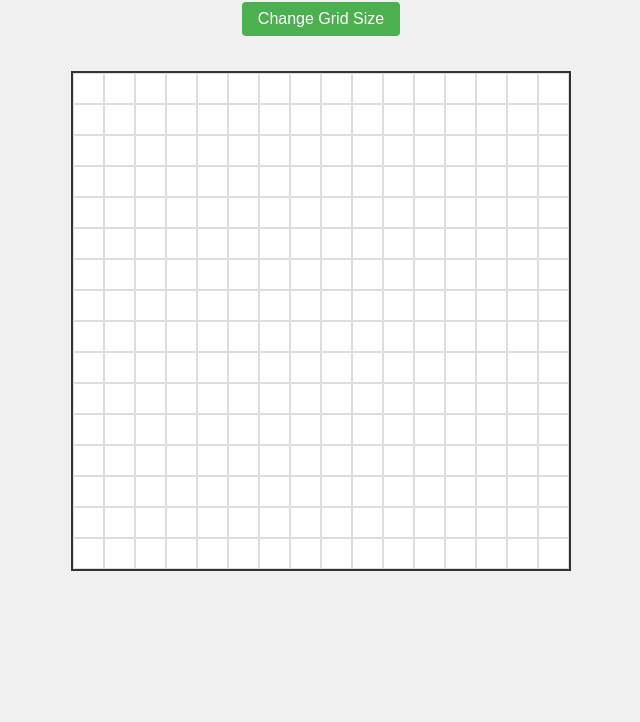
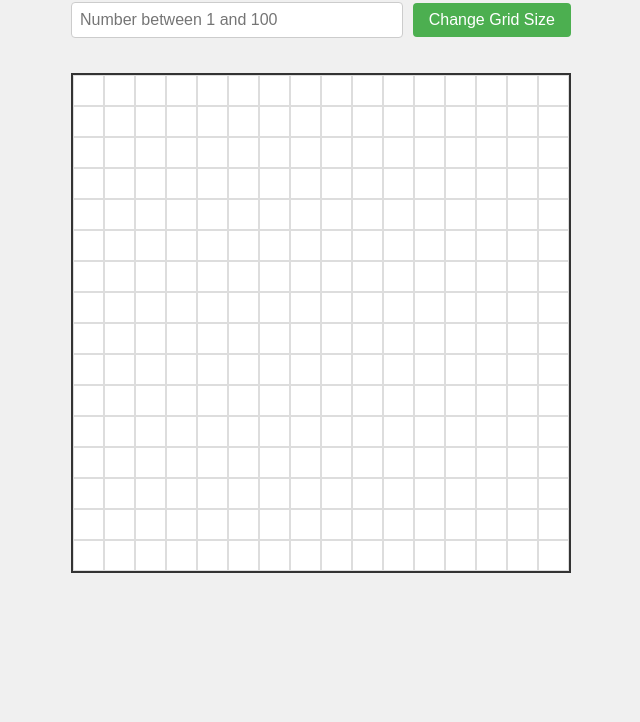
Before and after one commit to chadriley722/etch-a-sketch, a plain HTML site: page index.html in a window 1280 px wide. Shown: the part 78-800 px from the top of the page, without its empty margins (319-959 px from the left). Drawn offline with Linux system fonts and the light colour scheme.

Commit message:
Replace popup with input field for grid size change and improve layout

```diff
--- a/index.html
+++ b/index.html
@@ -10,7 +10,10 @@
     <div class="header">
         <h1>Etch-A-Sketch</h1>
         <div class="controls">
-            <button id="change-size">Change Grid Size</button>
+            <div class="size-input-container">
+                <input type="number" id="size-input" placeholder="Number between 1 and 100" min="1" max="100">
+                <button id="change-size">Change Grid Size</button>
+            </div>
         </div>
     </div>
     <div class="container" id="container">
--- a/script.js
+++ b/script.js
@@ -1,7 +1,8 @@
 document.addEventListener('DOMContentLoaded', () => {
-    // Get the container element
+    // Get the DOM elements
     const container = document.getElementById('container');
     const changeSizeBtn = document.getElementById('change-size');
+    const sizeInput = document.getElementById('size-input');
 
     // Set the default grid size
     let gridSize = 16;
@@ -14,14 +15,15 @@ document.addEventListener('DOMContentLoaded', () => {
 
     // Function to change the grid size
     function changeGridSize() {
-        let newSize = prompt('Enter the number of squares per side for the new grid (max 100):');
+        // Get the value from the input field
+        let newSize = sizeInput.value;
 
         // Convert input to a number and validate
         newSize = parseInt(newSize);
 
         // Check if the input is valid
         if (isNaN(newSize) || newSize <= 0) {
-            alert('Please enter a valid positive number!');
+            alert('Please enter a valid positive number between 1 and 100!');
             return;
         }
 
@@ -29,11 +31,15 @@ document.addEventListener('DOMContentLoaded', () => {
         if (newSize > 100) {
             alert('Maximum grid size is 100x100!');
             newSize = 100;
+            sizeInput.value = 100; // Update the input field
         }
 
         // Update the grid size and recreate the grid
         gridSize = newSize;
         createGrid(gridSize);
+
+        // Clear the input field after changing the grid
+        sizeInput.value = '';
     }
 
     // Function to create the grid
--- a/styles.css
+++ b/styles.css
@@ -29,6 +29,28 @@ body {
 
 .controls {
     margin-bottom: 15px;
+    width: 500px; /* Match the width of the container */
+}
+
+.size-input-container {
+    display: flex;
+    gap: 10px;
+    align-items: center;
+    width: 100%;
+}
+
+input[type="number"] {
+    padding: 8px;
+    border: 1px solid #ccc;
+    border-radius: 4px;
+    font-size: 16px;
+    flex: 1; /* Take up available space */
+}
+
+input[type="number"]:focus {
+    outline: none;
+    border-color: #4CAF50;
+    box-shadow: 0 0 5px rgba(76, 175, 80, 0.3);
 }
 
 button {
```
